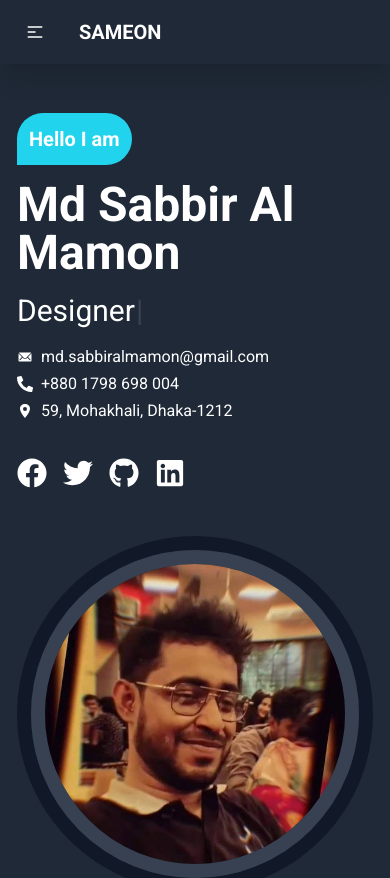
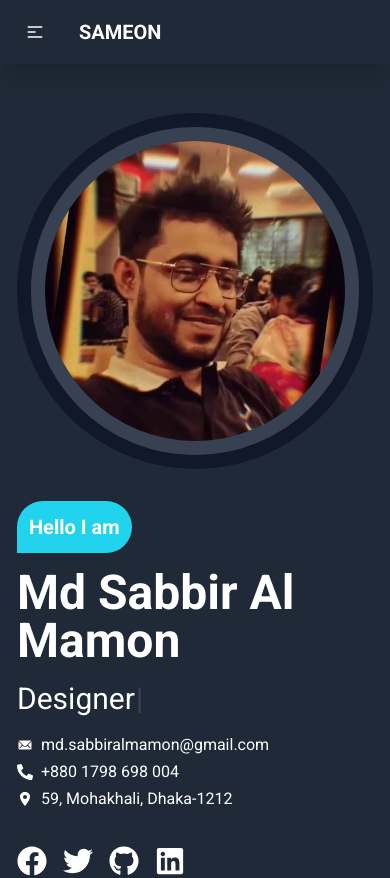
Before and after one commit to mdsabbiralmamon/sameon-rich-cv, a Next.js app: page / in a window 390 px wide. Shown: the top 878 px of the page. Built offline with nearby package versions, Linux system fonts and the light colour scheme; no server answers; the database is empty.

Commit message:
update: modified flex orientation

```diff
--- a/src/components/HomePage/HeroSection/HeroSection.tsx
+++ b/src/components/HomePage/HeroSection/HeroSection.tsx
@@ -18,7 +18,7 @@
   // console.log("data received", discordStatus);
 
   return (
-    <div className='flex flex-col md:flex-row justify-between items-center'>
+    <div className='flex flex-col-reverse md:flex-row justify-between items-center'>
       <div className='p-4'>
         <h3 className='bg-cyan-400 w-fit p-3 rounded-t-full text-xl font-bold rounded-r-full'>Hello I am</h3>
         <h2 className='text-5xl font-extrabold my-4'>Md Sabbir Al Mamon</h2>
```
